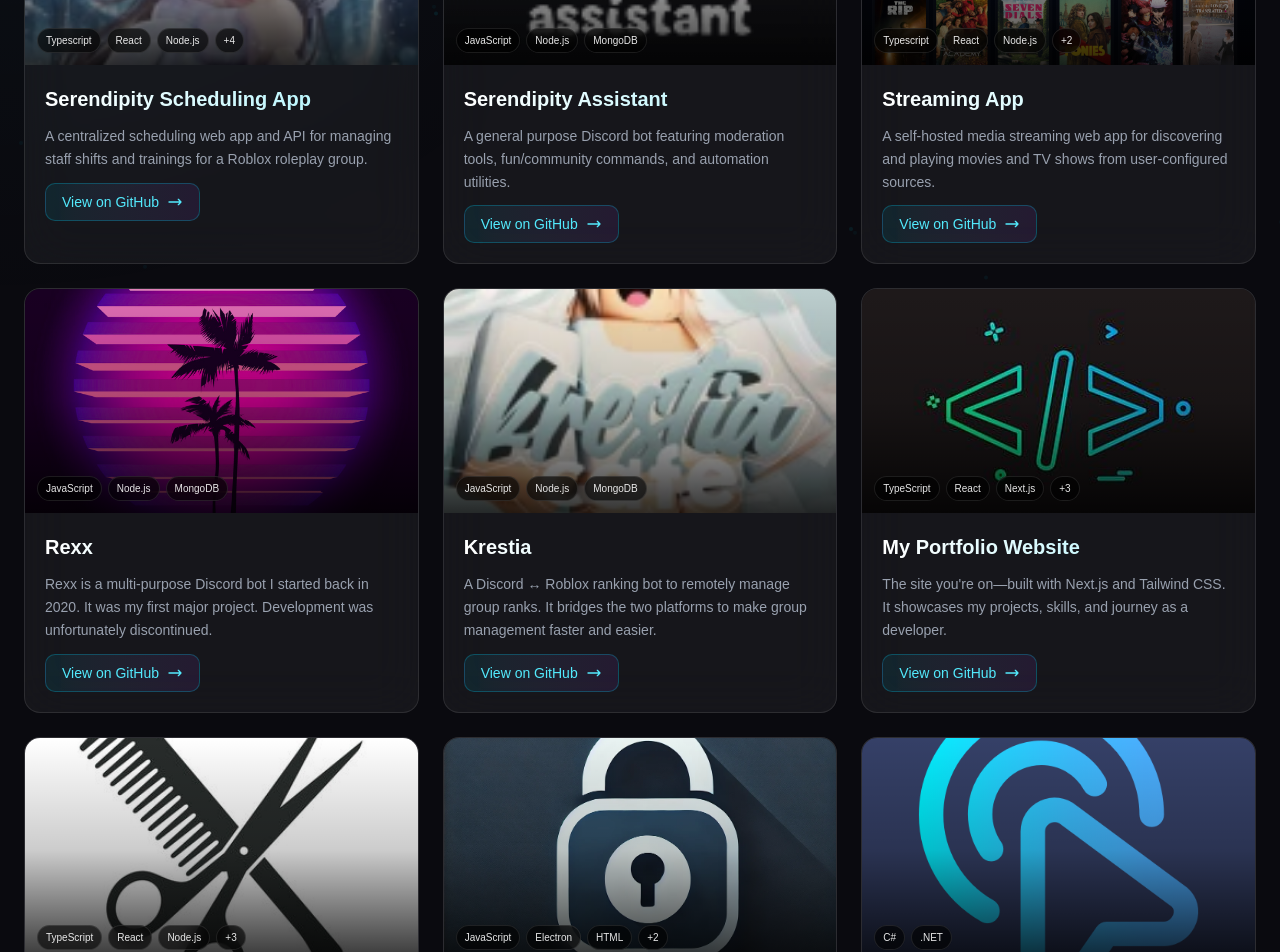
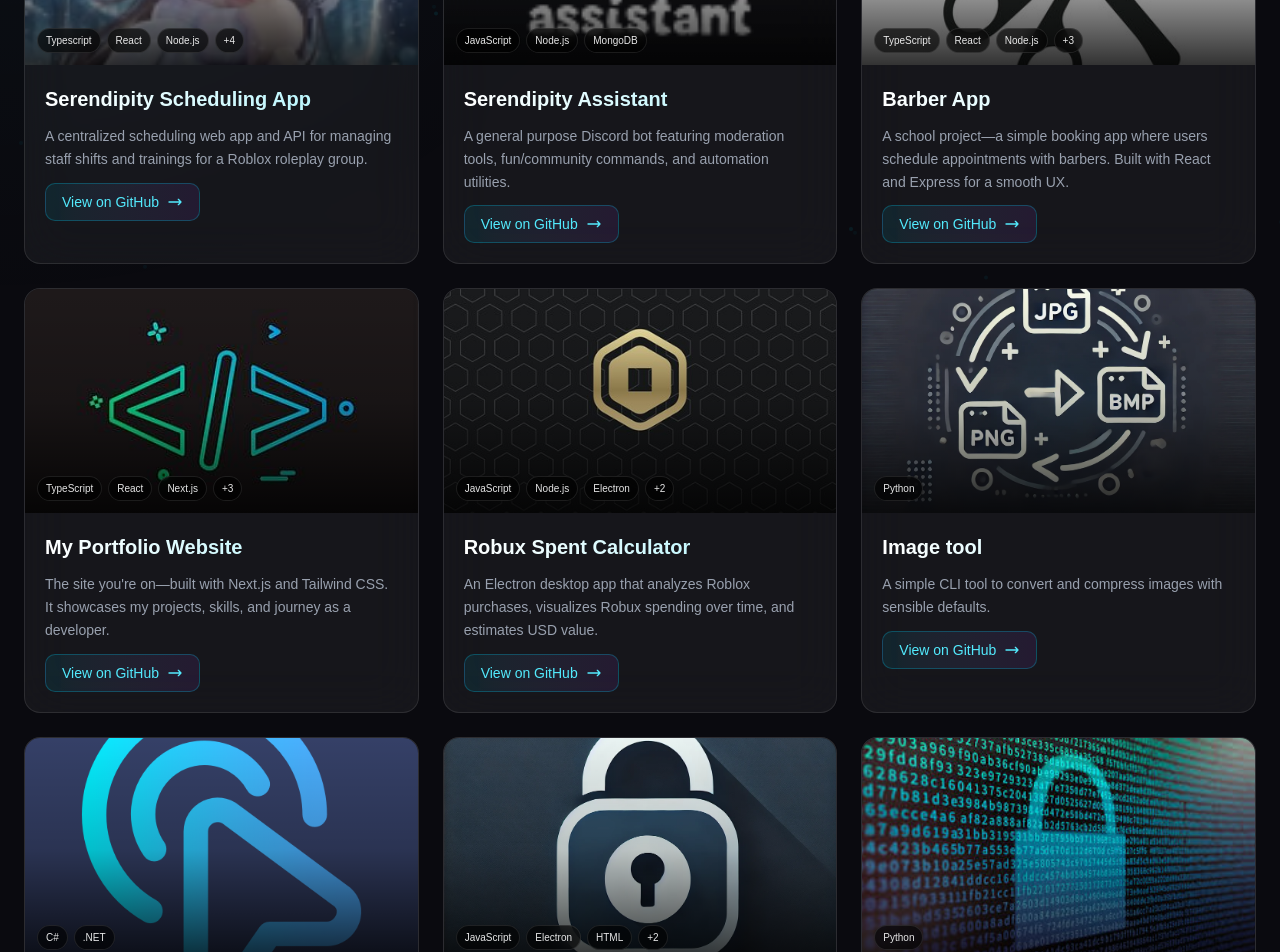
Before and after one commit to xalonious/portfolio, a Next.js app: page /projects in a window 1280 px wide. Shown: the part 480-1432 px from the top of the page. Built offline with nearby package versions, Linux system fonts and the light colour scheme; a web font is replaced by a local one.

Commit message:
Added robux spent calculator project & reordered projects

```diff
--- a/src/app/projects/page.tsx
+++ b/src/app/projects/page.tsx
@@ -30,28 +30,12 @@
     tech: ["JavaScript", "Node.js", "MongoDB"],
   },
   {
-    title: "Streaming App",
+    title: "Barber App",
     description:
-    "A self-hosted media streaming web app for discovering and playing movies and TV shows from user-configured sources.",
-    repo: "https://github.com/xalonious/streaming-app",
-    image: "/projects/streamingapp.png",
-    tech: ["Typescript", "React", "Node.js", "Express", "Tailwind"],
-  },
-  {
-    title: "Rexx",
-    description:
-      "Rexx is a multi-purpose Discord bot I started back in 2020. It was my first major project. Development was unfortunately discontinued.",
-    repo: "https://github.com/xalonious/rexx",
-    image: "/projects/rexx.png",
-    tech: ["JavaScript", "Node.js", "MongoDB"],
-  },
-  {
-    title: "Krestia",
-    description:
-      "A Discord ↔ Roblox ranking bot to remotely manage group ranks. It bridges the two platforms to make group management faster and easier.",
-    repo: "https://github.com/xalonious/Krestia",
-    image: "/projects/krestia.png",
-    tech: ["JavaScript", "Node.js", "MongoDB"],
+      "A school project—a simple booking app where users schedule appointments with barbers. Built with React and Express for a smooth UX.",
+    repo: "https://github.com/xalonious/barber-app",
+    image: "/projects/barber.png",
+    tech: ["TypeScript", "React", "Node.js", "Bootstrap", "Express", "MySQL"],
   },
   {
     title: "My Portfolio Website",
@@ -62,12 +46,28 @@
     tech: ["TypeScript", "React", "Next.js", "Tailwind CSS", "Shadcn UI", "Framer Motion"],
   },
   {
-    title: "Barber App",
+    title: "Robux Spent Calculator",
     description:
-      "A school project—a simple booking app where users schedule appointments with barbers. Built with React and Express for a smooth UX.",
-    repo: "https://github.com/xalonious/barber-app",
-    image: "/projects/barber.png",
-    tech: ["TypeScript", "React", "Node.js", "Bootstrap", "Express", "MySQL"],
+      "An Electron desktop app that analyzes Roblox purchases, visualizes Robux spending over time, and estimates USD value.",
+    repo: "https://github.com/xalonious/robux-spent",
+    image: "/projects/roblox.png",
+    tech: ["JavaScript", "Node.js", "Electron", "HTML", "CSS"],
+  },
+  {
+    title: "Image tool",
+    description:
+      "A simple CLI tool to convert and compress images with sensible defaults.",
+    repo: "https://github.com/xalonious/image_tool",
+    image: "/projects/imageconverter.png",
+    tech: ["Python"],
+  },
+  {
+    title: "AutoClicker",
+    description:
+      "A lightweight C# autoclicker to automate mouse clicks for repetitive tasks.",
+    repo: "https://github.com/xalonious/autoclicker",
+    image: "/projects/autoclicker.png",
+    tech: ["C#", ".NET"],
   },
   {
     title: "PassGuard",
@@ -78,12 +78,12 @@
     tech: ["JavaScript", "Electron", "HTML", "CSS", "SQLite"],
   },
   {
-    title: "AutoClicker",
+    title: "Backup Code Encryptor",
     description:
-      "A lightweight C# autoclicker to automate mouse clicks for repetitive tasks.",
-    repo: "https://github.com/xalonious/autoclicker",
-    image: "/projects/autoclicker.png",
-    tech: ["C#", ".NET"],
+      "CLI tool to encrypt your 2FA backup codes with a password—keep them safe from prying eyes.",
+    repo: "https://github.com/xalonious/backup-code-encryptor",
+    image: "/projects/encryption.png",
+    tech: ["Python"],
   },
   {
     title: "Web Server File Uploader",
@@ -93,23 +93,8 @@
     image: "/projects/uploader.png",
     tech: ["JavaScript", "Node.js", "Express", "HTML", "CSS"],
   },
-  {
-    title: "Backup Code Encryptor",
-    description:
-      "CLI tool to encrypt your 2FA backup codes with a password—keep them safe from prying eyes.",
-    repo: "https://github.com/xalonious/backup-code-encryptor",
-    image: "/projects/encryption.png",
-    tech: ["Python"],
-  },
-  {
-    title: "Image tool",
-    description:
-      "A simple CLI tool to convert and compress images with sensible defaults.",
-    repo: "https://github.com/xalonious/image_tool",
-    image: "/projects/imageconverter.png",
-    tech: ["Python"],
-  },
-]
+];
+
 
 export default function ProjectsPage() {
   const [mousePosition, setMousePosition] = useState({ x: 0, y: 0 })
```
Also changed, not shown: public/projects/roblox.png (added).
